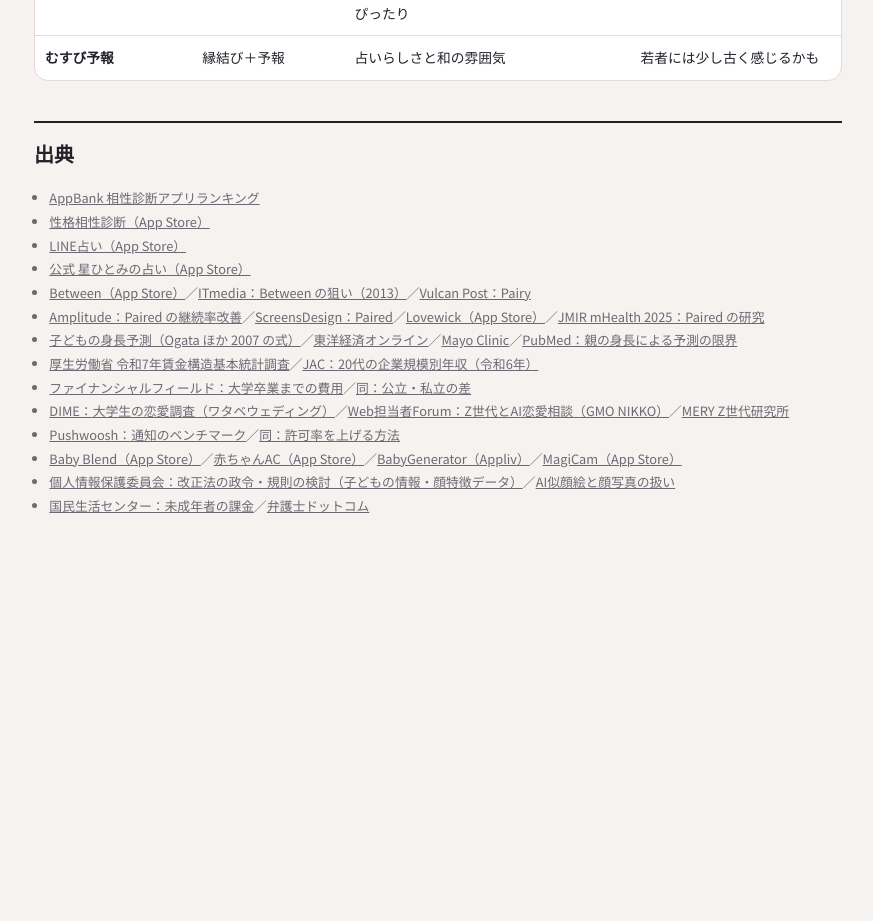
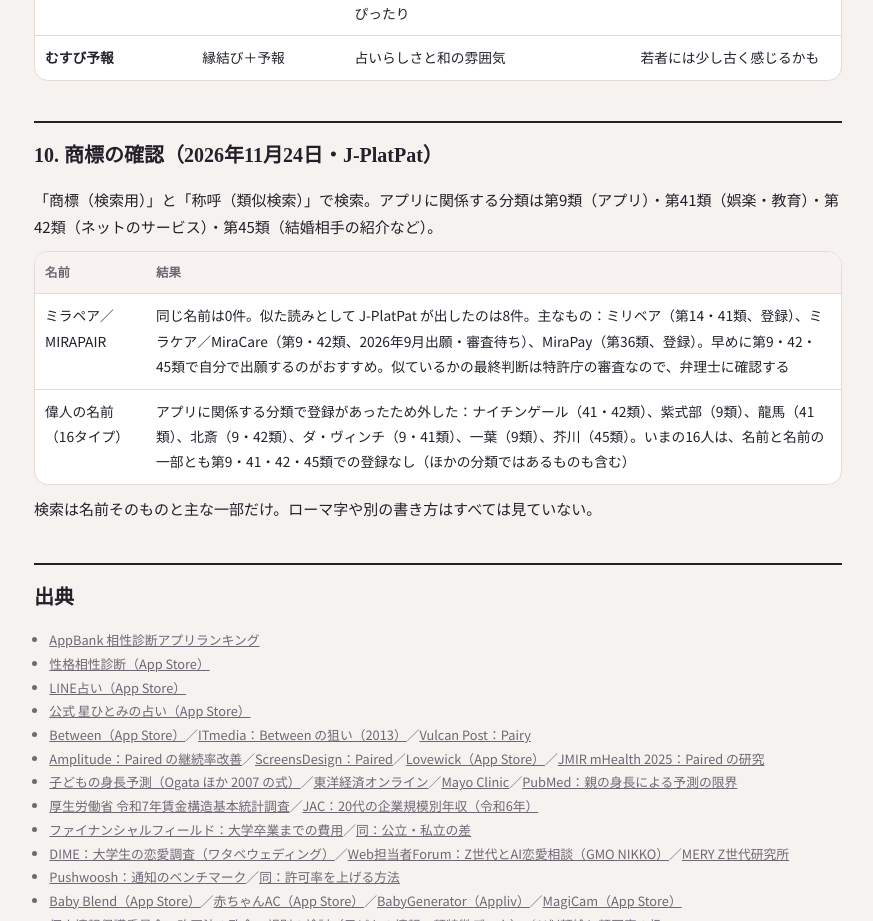
Before and after one commit to N551774/trade-lab, a plain HTML site: page mirapair/research.html in a window 1280 px wide. Shown: the part 7011-7932 px from the top of the page, without its empty margins (202-1075 px from the left). Before the commit the page ends 7598 px from the top, so only its background shows below. Drawn offline with Linux system fonts and the light colour scheme.

Commit message:
ミラペア：商標の確認結果をもとに近い偉人を6人入れ替え（津田梅子・伊能忠敬・歌川広重・杉田玄白・宮沢賢治・伊藤若冲）、リサーチに商標の確認結果を追記
Co-Authored-By: Claude Opus 5.5 <noreply@anthropic.com>
Claude-Session: https://claude.ai/code/session_011GvKryQvvcTsekZfRDChpC

```diff
--- a/mirapair/research.html
+++ b/mirapair/research.html
@@ -200,6 +200,15 @@ code{background:var(--paper2); padding:1px 5px; border-radius:5px; font-size:.88
 <tr><td><b>むすび予報</b></td><td>縁結び＋予報</td><td>占いらしさと和の雰囲気</td><td>若者には少し古く感じるかも</td></tr>
 </table></div>
 
+<h2>10. 商標の確認（2026年11月24日・J-PlatPat）</h2>
+<p>「商標（検索用）」と「称呼（類似検索）」で検索。アプリに関係する分類は第9類（アプリ）・第41類（娯楽・教育）・第42類（ネットのサービス）・第45類（結婚相手の紹介など）。</p>
+<div class="tw"><table>
+<tr><th>名前</th><th>結果</th></tr>
+<tr><td>ミラペア／MIRAPAIR</td><td>同じ名前は0件。似た読みとして J-PlatPat が出したのは8件。主なもの：ミリベア（第14・41類、登録）、ミラケア／MiraCare（第9・42類、2026年9月出願・審査待ち）、MiraPay（第36類、登録）。早めに第9・42・45類で自分で出願するのがおすすめ。似ているかの最終判断は特許庁の審査なので、弁理士に確認する</td></tr>
+<tr><td>偉人の名前（16タイプ）</td><td>アプリに関係する分類で登録があったため外した：ナイチンゲール（41・42類）、紫式部（9類）、龍馬（41類）、北斎（9・42類）、ダ・ヴィンチ（9・41類）、一葉（9類）、芥川（45類）。いまの16人は、名前と名前の一部とも第9・41・42・45類での登録なし（ほかの分類ではあるものも含む）</td></tr>
+</table></div>
+<p class="small">検索は名前そのものと主な一部だけ。ローマ字や別の書き方はすべては見ていない。</p>
+
 <h2>出典</h2>
 <ul class="src-list">
 <li><a href="https://www.appbank.net/app-rank/hobby/uranai/aisyo-test">AppBank 相性診断アプリランキング</a></li>
```
Also changed, not shown: mirapair/index.html (+8 -7 lines).
